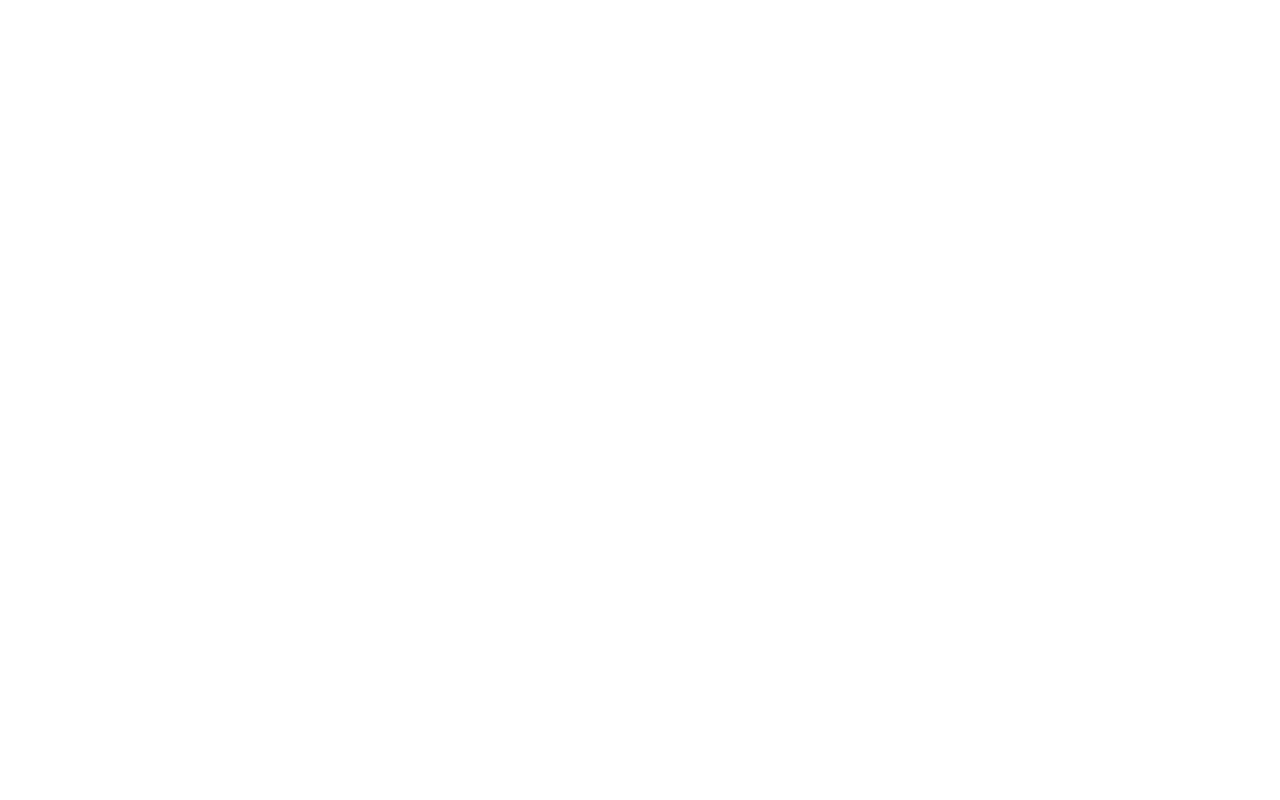
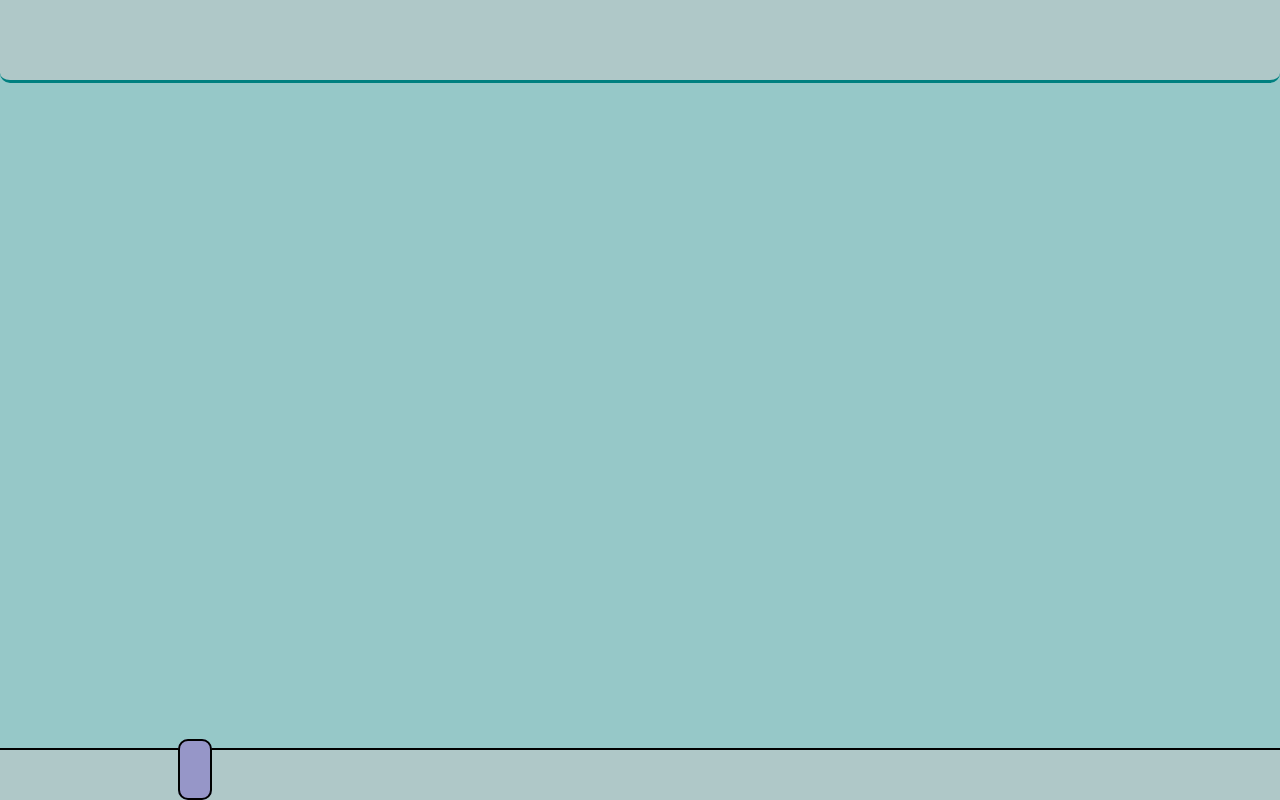
Before and after one commit to LeoMaskell/ppatsahw, a website: page frontend/index.html in a window 1280 px wide. Drawn offline with Linux system fonts and the light colour scheme.

Commit message:
added some simple styles etc from maskellion repo

```diff
--- a/frontend/index.html
+++ b/frontend/index.html
@@ -7,6 +7,20 @@
     <title>MM - welcome</title>
 </head>
 <body>
+    <div class="header">
+        <h1 class="title"></h1>
+        <p class="subtitle"></p>
+    </div>
 
+
+    <!--navbar will be set to stay at the bottom-->
+    <div class="nav">
+        <ul>
+            <li><a class="active" href="/"></a></li>
+            <li><a href="/search.html"></a></li>
+            <li><a href="/lib.html"></a></li>
+            <li><a href="/settings.html"></a></li>
+        </ul>
+    </div>
 </body>
 </html>
--- a/static/style.css
+++ b/static/style.css
@@ -0,0 +1,97 @@
+body {
+    background-color: rgb(150, 200, 200);
+    margin: 0;
+    overflow: hidden;
+    font-family: Arial, Helvetica, sans-serif;
+}
+
+.header {
+    padding: 30px;
+    margin: auto;
+    background-color: rgb(175, 200, 200);
+    display: grid;
+    grid-template-columns: 1fr 50px;
+    grid-template-rows: 20px;
+    border-bottom-left-radius: 10px;
+    border-bottom-right-radius: 10px;
+    border-color: teal;
+    border-style: solid;
+    border-left: none;
+    border-top: none;
+    border-right: none;
+}
+
+.header h1.title {
+    font-size: 20px;
+    font-display: swap;
+    top: 0;
+    margin: auto;
+    position: grid;
+    grid-column: 1;
+    grid-row: 1;
+}
+
+.header img {
+    max-width: 50px;
+    top: 0;
+    margin: auto;
+    position: grid;
+    grid-column: 2;
+    grid-row: 1;
+}
+
+
+
+.nav {
+    height: 50px;
+    bottom: 0;
+    position: fixed;
+    width: 100%;
+    border-top-width: 2px;
+    border-top-style: solid;
+    background-color: rgb(175, 200, 200);
+}
+
+.nav ul {
+    text-decoration: none;
+    text-emphasis: none;
+    text-align: center;
+    align-content: center;
+    list-style-type: none;
+    list-style: none;
+    display: grid;
+    grid-template-columns: 25% 25% 25% 25%;
+    grid-template-rows: 1fr;
+    margin-bottom: 5px;
+}
+
+.nav a{
+    max-width: 75px;
+    bottom: 5px;
+}
+
+.nav img {
+    max-width: 20px;
+}
+
+.nav img:hover {
+    transform: scale(1.2);
+    transition: all;
+}
+
+.nav li:hover {
+    transform: scale(1.1);
+    transition: 0.25s ease-in-out;
+}
+
+.nav .active {
+    border-radius: 10px;
+    padding: 15px;
+    padding-top: 25px;
+    background-color: rgb(150, 150, 200);
+    width: 75%;
+    margin: 0 auto;
+    top: 0;
+    border: solid black;
+    border-width: 2px;
+}
```
Also changed, not shown: index.js (+9 -0 lines), README.md.
